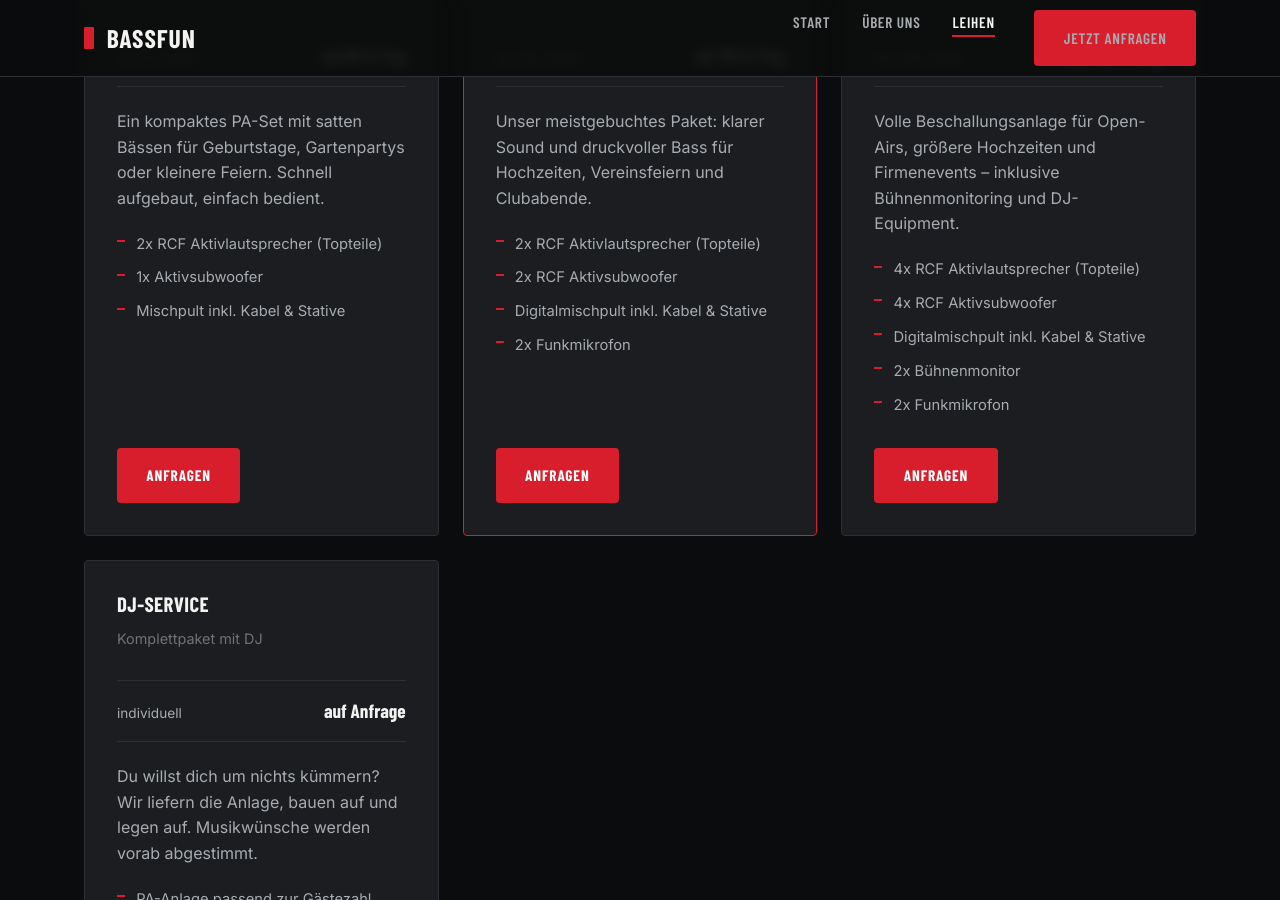
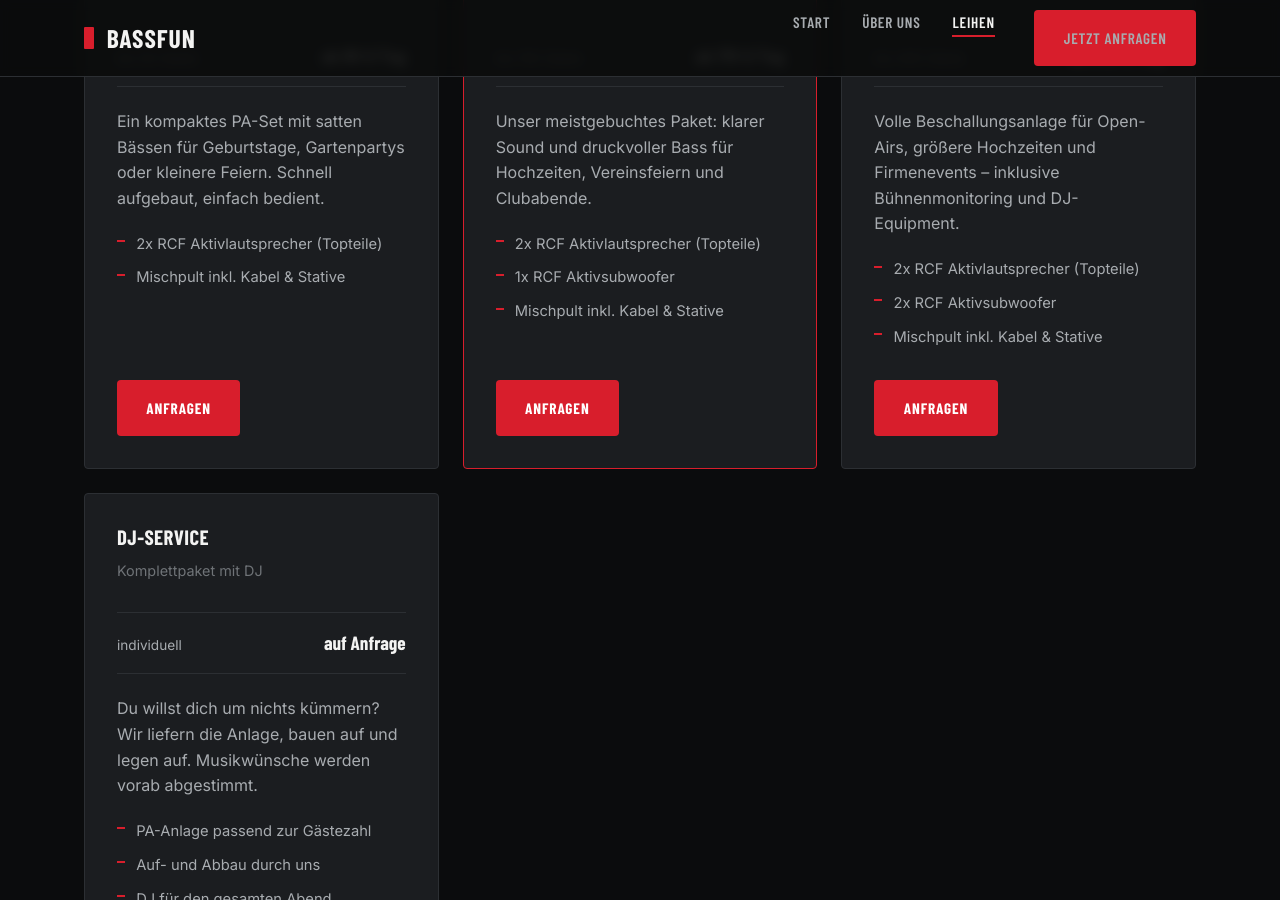
Before and after one commit to maximusvo/bassfun, a Jekyll site: the page built from leihen.markdown, in a window 1280 px wide and 900 px high, scrolled down 631 px. Built offline with Jekyll 4.4.1, drawn with Linux system fonts in a browser that asks for light colours.

Commit message:
changed packete

```diff
--- a/_data/packages.yml
+++ b/_data/packages.yml
@@ -25,7 +25,6 @@
     oder kleinere Feiern. Schnell aufgebaut, einfach bedient.
   equipment:
     - 2x RCF Aktivlautsprecher (Topteile)
-    - 1x Aktivsubwoofer
     - Mischpult inkl. Kabel & Stative
   highlight: false
 
@@ -40,9 +39,8 @@
     Hochzeiten, Vereinsfeiern und Clubabende.
   equipment:
     - 2x RCF Aktivlautsprecher (Topteile)
-    - 2x RCF Aktivsubwoofer
-    - Digitalmischpult inkl. Kabel & Stative
-    - 2x Funkmikrofon
+    - 1x RCF Aktivsubwoofer
+    - Mischpult inkl. Kabel & Stative
   highlight: true
 
 - id: festival
@@ -55,11 +53,9 @@
     Volle Beschallungsanlage für Open-Airs, größere Hochzeiten und
     Firmenevents – inklusive Bühnenmonitoring und DJ-Equipment.
   equipment:
-    - 4x RCF Aktivlautsprecher (Topteile)
-    - 4x RCF Aktivsubwoofer
-    - Digitalmischpult inkl. Kabel & Stative
-    - 2x Bühnenmonitor
-    - 2x Funkmikrofon
+    - 2x RCF Aktivlautsprecher (Topteile)
+    - 2x RCF Aktivsubwoofer
+    - Mischpult inkl. Kabel & Stative
   highlight: false
 
 - id: dj-service
```
Also changed, not shown: 1 other file.
